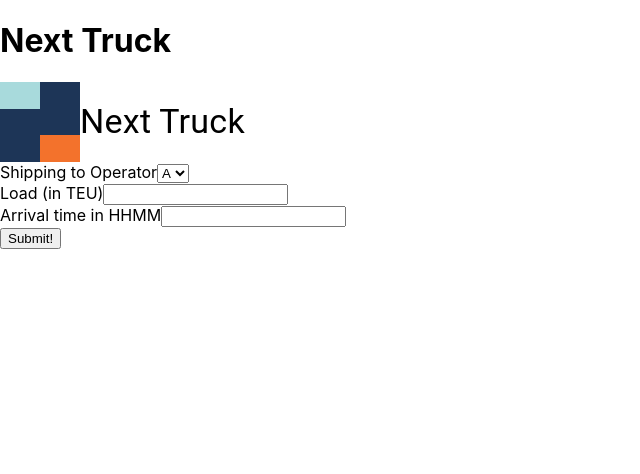
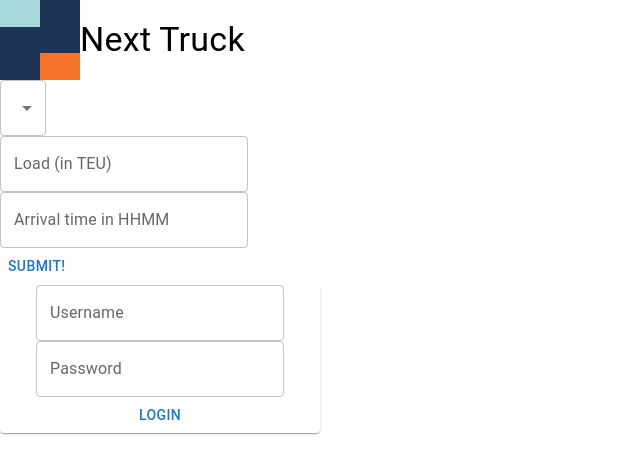
Before and after one commit to mgiang2015/PsaCodesprint, a React (Create React App) app in the folder client/: page / in a window 1280 px wide. Shown: the top 474 px of the page, without its empty margins (0-640 px from the left). Built offline with nearby package versions, Linux system fonts and the light colour scheme.

Commit message:
Add login form and adapt operator form to material ui

```diff
--- a/client/src/App.js
+++ b/client/src/App.js
@@ -1,13 +1,14 @@
 import React from "react";
 import OperatorForm from "./OperatorForm";
 import Logo from "./Components/Logo"
+import LoginPage from "./UserAuth/LoginPage";
 
 function App() {
   return (
     <div>
-      <h1>Next Truck</h1>
       <Logo height={'5em'} />
       <OperatorForm />
+      <LoginPage />
     </div>
   );
 }
--- a/client/src/OperatorForm.js
+++ b/client/src/OperatorForm.js
@@ -1,5 +1,7 @@
 import React from "react";
 import { useForm } from "react-hook-form"
+import { Select, MenuItem, InputLabel, TextField, Button } from '@mui/material';
+
 
 export default function OperatorForm() {
 	const { register, handleSubmit } = useForm();
@@ -11,23 +13,20 @@ export default function OperatorForm() {
 	return (
 		<form onSubmit={handleSubmit(onSubmit)}>
 			<div>
-				<label>{"Shipping to Operator"}</label>
-				<select {...register("destination")}>
-					<option value="A">A</option>
-					<option value="B">B</option>
-					<option value="C">C</option>
-					<option value="D">D</option>
-				</select>
+				<Select {...register("destination")} label="Shipping to Operator">
+					<MenuItem value="A">A</MenuItem>
+					<MenuItem value="B">B</MenuItem>
+					<MenuItem value="C">C</MenuItem>
+					<MenuItem value="D">D</MenuItem>
+				</Select>
 			</div>
 			<div>
-				<label>{"Load (in TEU)"}</label>
-				<input {...register("load")} />
+				<TextField {...register("load")} label="Load (in TEU)" variant="outlined" />
 			</div>
 			<div>
-				<label>{"Arrival time in HHMM"}</label>
-				<input {...register("timeLimit")} />
+				<TextField {...register("timeLimit")} label="Arrival time in HHMM" variant="outlined" />
 			</div>
-			<button type="submit">{"Submit!"}</button>
+			<Button type="submit">{"Submit!"}</Button>
 		</form>
 	);
 }
--- a/client/src/UserAuth/LoginPage.js
+++ b/client/src/UserAuth/LoginPage.js
@@ -0,0 +1,26 @@
+import React from "react";
+import { useForm } from "react-hook-form";
+import { Paper, TextField, Button } from '@mui/material';
+
+
+export default function LoginPage() {
+	const { register, handleSubmit } = useForm();
+	const onSubmit = function(data) {
+		// specify action later
+		console.log(data);
+	}
+
+	return (
+	<form onSubmit={handleSubmit(onSubmit)}>
+		<Paper sx={{ display: 'flex',
+									flexDirection: 'column',
+									alignItems: 'center',
+									width: 1/4 }}>
+			<TextField label="Username" variant="outlined" />
+			<TextField label="Password" variant="outlined" type="password" />
+			<Button>Login</Button>
+
+		</Paper>
+	</form>
+	)
+}
```
